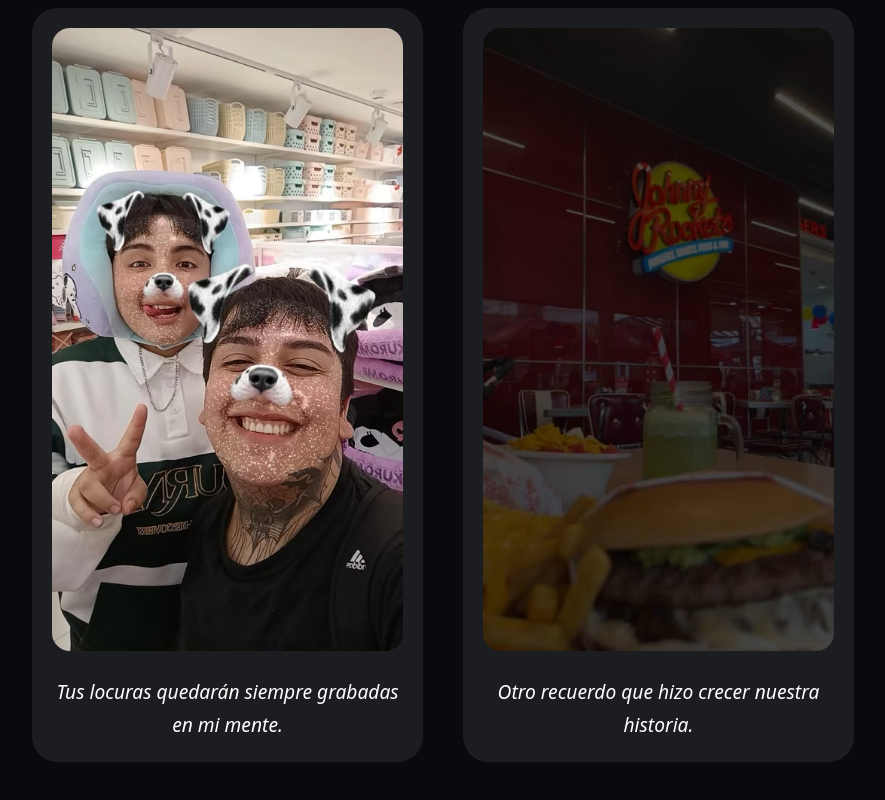
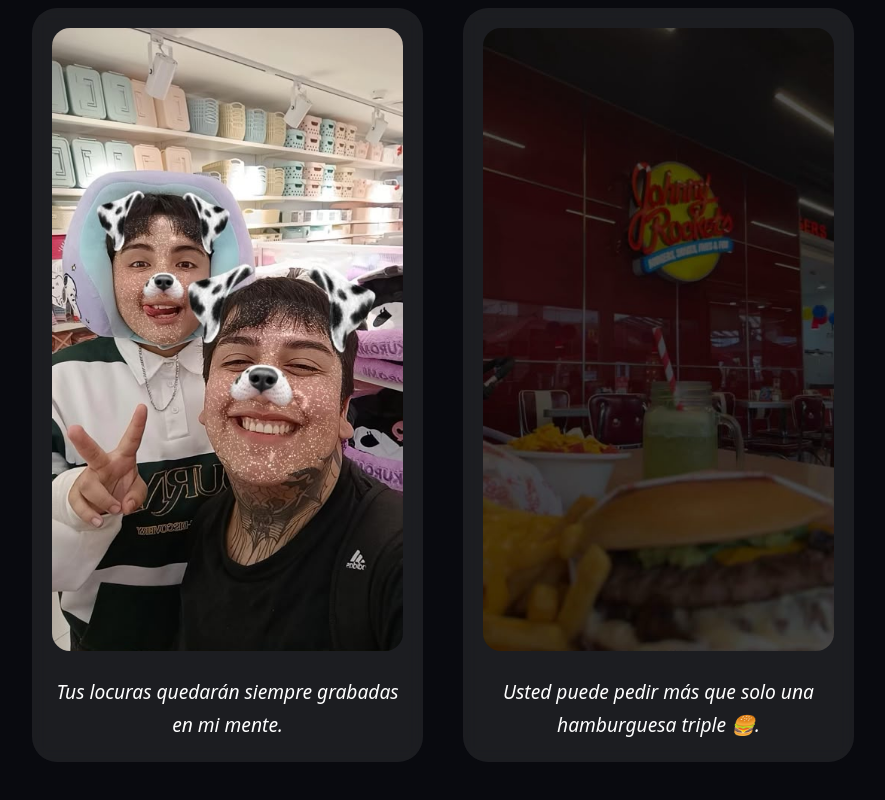
Before and after one commit to danielorellanaic-alt/nuestra-historia, a React (Vite) app: page / in a window 1280 px wide. Shown: the part 2129-2929 px from the top of the page, without its empty margins (197-1082 px from the left). Built offline with nearby package versions, Linux system fonts and the light colour scheme.

Commit message:
momentos

```diff
--- a/src/sections/Memories.jsx
+++ b/src/sections/Memories.jsx
@@ -45,8 +45,8 @@ export default function Memories() {
             />
 
             <p>
-              Otro recuerdo que hizo crecer
-              nuestra historia.
+              Usted puede pedir más que solo
+              una hamburguesa triple 🍔.
             </p>
 
           </div>
```
